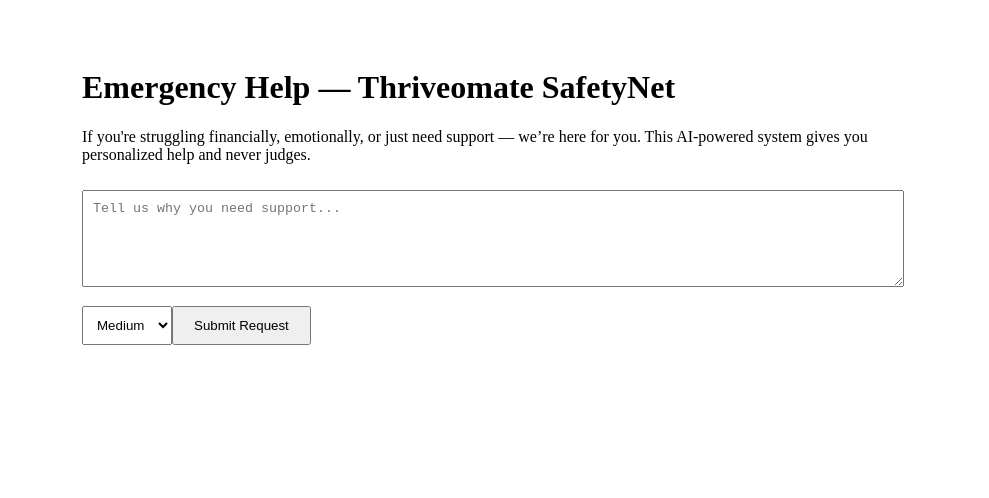
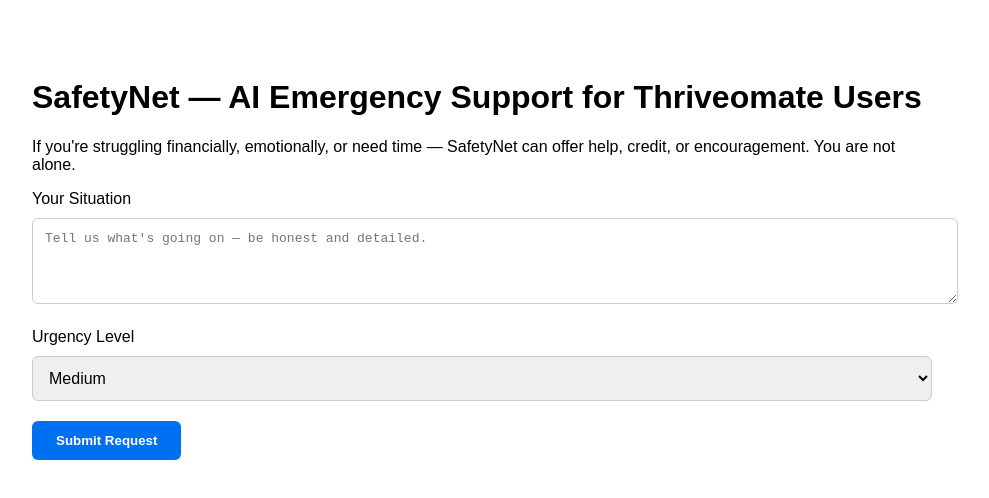
Before and after one commit to GlobalBlockInc/AIOS-frontend, a Next.js app: page /tools/safetynet in a window 1280 px wide. Shown: the top 498 px of the page, without its empty margins (158-1147 px from the left). Built offline with nearby package versions, Linux system fonts and the light colour scheme.

Commit message:
Update safetynet.jsx

```diff
--- a/pages/tools/safetynet.jsx
+++ b/pages/tools/safetynet.jsx
@@ -4,47 +4,71 @@
   const [reason, setReason] = useState("");
   const [urgency, setUrgency] = useState("Medium");
   const [response, setResponse] = useState("");
+  const [loading, setLoading] = useState(false);
   const userId = "demo-user-001";
 
-  const submit = async () => {
+  const submitRequest = async () => {
+    setLoading(true);
     const res = await fetch("/api/safetynet-bot", {
       method: "POST",
       headers: { "Content-Type": "application/json" },
       body: JSON.stringify({ userId, reason, urgency })
     });
     const data = await res.json();
-    setResponse(data.response || "Something went wrong.");
+    setResponse(data?.response || "Something went wrong.");
+    setLoading(false);
   };
 
   return (
-    <div style={{ padding: "40px", maxWidth: "800px", margin: "auto" }}>
-      <h1>Emergency Help — Thriveomate SafetyNet</h1>
-      <p>If you're struggling financially, emotionally, or just need support — we’re here for you. This AI-powered system gives you personalized help and never judges.</p>
+    <div style={{ padding: "50px 20px", maxWidth: "900px", margin: "auto", fontFamily: "sans-serif" }}>
+      <h1>SafetyNet — AI Emergency Support for Thriveomate Users</h1>
+      <p>If you're struggling financially, emotionally, or need time — SafetyNet can offer help, credit, or encouragement. You are not alone.</p>
 
+      <label>Your Situation</label>
       <textarea
         value={reason}
-        onChange={(e) => setReason(e.target.value)}
-        placeholder="Tell us why you need support..."
-        rows={5}
-        style={{ width: "100%", padding: "10px", marginTop: "10px" }}
+        onChange={e => setReason(e.target.value)}
+        placeholder="Tell us what's going on — be honest and detailed."
+        rows={4}
+        style={inputStyle}
       />
 
-      <select value={urgency} onChange={(e) => setUrgency(e.target.value)} style={{ marginTop: "10px", padding: "10px" }}>
+      <label>Urgency Level</label>
+      <select value={urgency} onChange={e => setUrgency(e.target.value)} style={inputStyle}>
         <option>Low</option>
         <option>Medium</option>
         <option>High</option>
       </select>
 
-      <button onClick={submit} style={{ marginTop: "15px", padding: "10px 20px" }}>
-        Submit Request
+      <button onClick={submitRequest} disabled={loading} style={buttonStyle}>
+        {loading ? "Submitting..." : "Submit Request"}
       </button>
 
       {response && (
-        <div style={{ marginTop: "30px", background: "#eef", padding: "20px", borderRadius: "8px" }}>
+        <div style={{ marginTop: "30px", backgroundColor: "#e7ffe7", padding: "20px", borderRadius: "8px" }}>
           <h3>ThriveAI Response:</h3>
-          <p>{response}</p>
+          <p style={{ whiteSpace: "pre-wrap" }}>{response}</p>
         </div>
       )}
     </div>
   );
 }
+
+const inputStyle = {
+  width: "100%",
+  padding: "12px",
+  margin: "10px 0 20px",
+  fontSize: "1em",
+  borderRadius: "6px",
+  border: "1px solid #ccc"
+};
+
+const buttonStyle = {
+  padding: "12px 24px",
+  backgroundColor: "#0070f3",
+  color: "#fff",
+  fontWeight: "bold",
+  border: "none",
+  borderRadius: "6px",
+  cursor: "pointer"
+};
```
